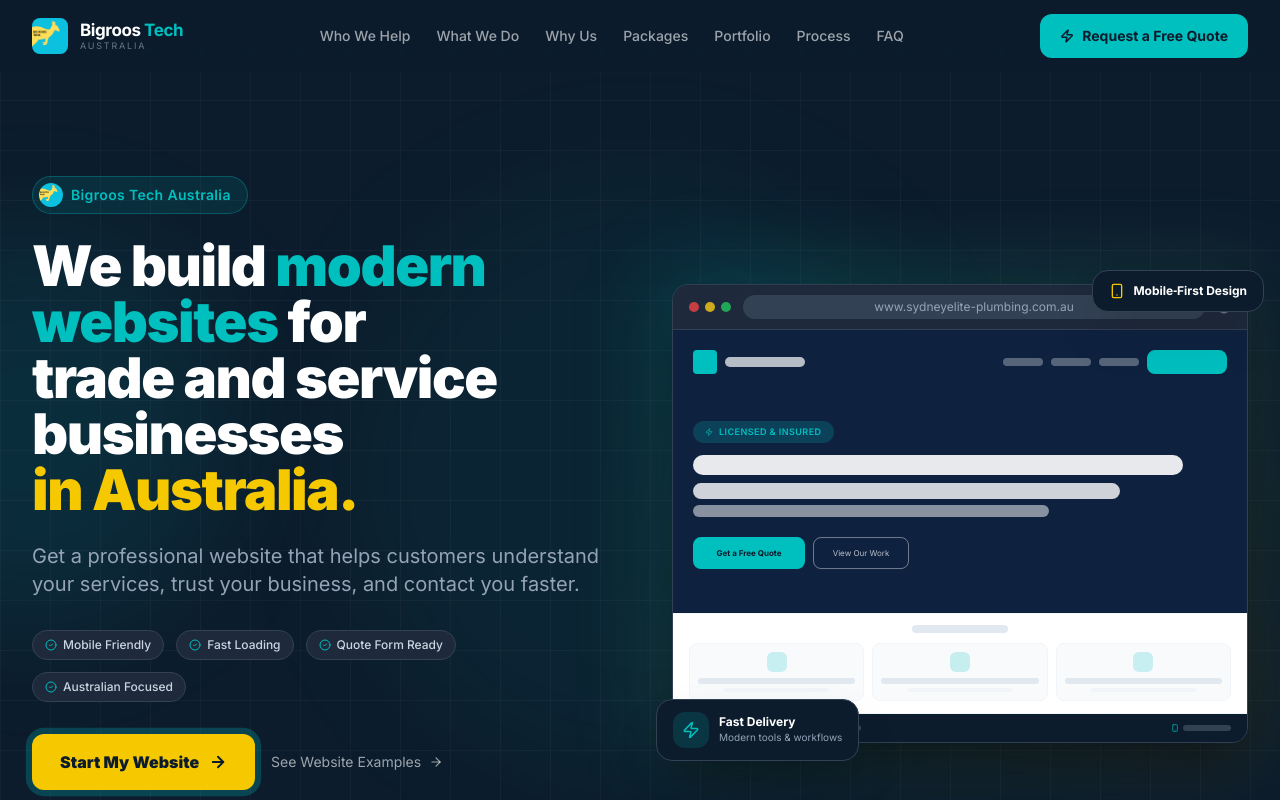
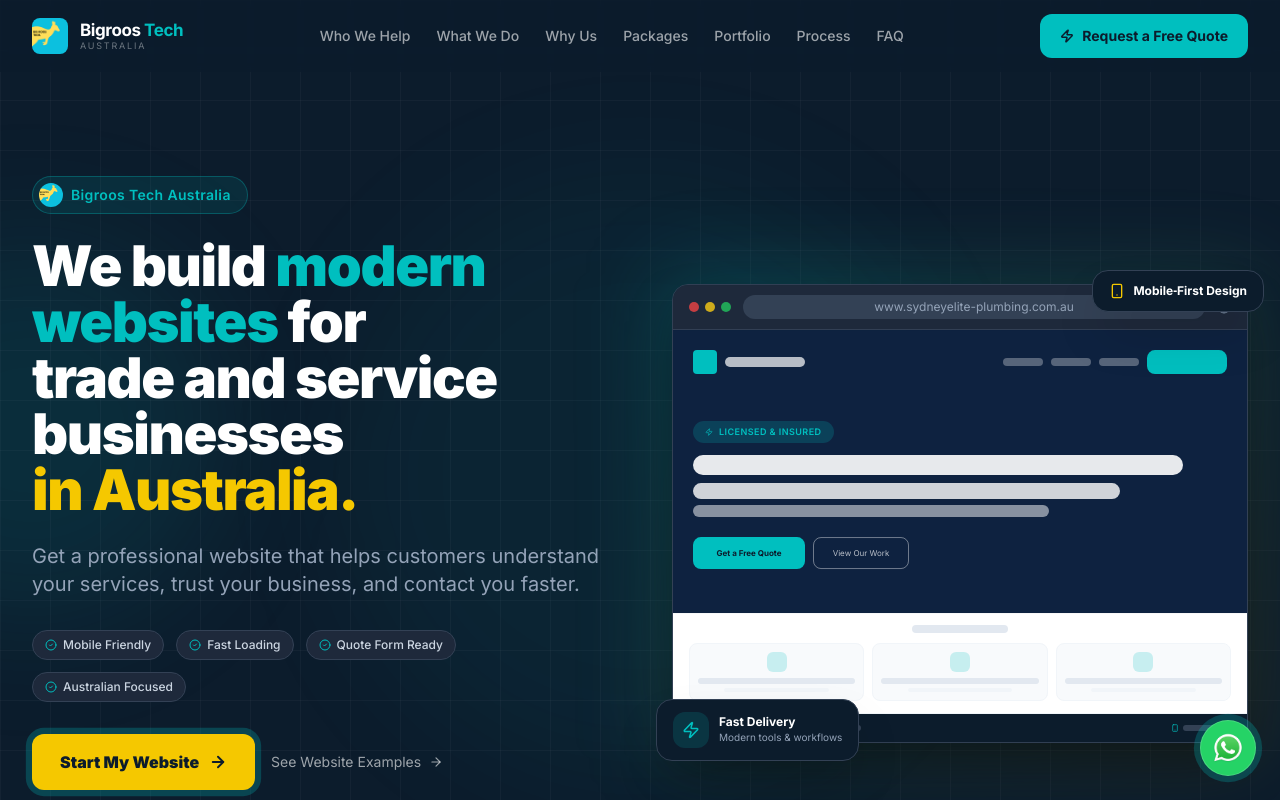
Before and after one commit to dipeshshrestha16/Bigroos, a Next.js app: page / in a window 1280 px wide. Shown: the top 800 px of the page. Built offline with nearby package versions, Linux system fonts and the light colour scheme.

Commit message:
fixed the chat integration into whatsapp chat and fixed some visual cta

```diff
--- a/app/globals.css
+++ b/app/globals.css
@@ -36,6 +36,20 @@
 
   .glow-primary {
     box-shadow: 0 0 30px rgba(0, 191, 191, 0.3);
+  }
+
+  .whatsapp-chat-button {
+    border: 1px solid rgba(255, 255, 255, 0.16);
+    box-shadow: 0 0 16px rgba(37, 211, 102, 0.45), inset 0 0 0 1px rgba(255, 255, 255, 0.12);
+  }
+
+  @keyframes whatsapp-glow {
+    0%, 100% {
+      box-shadow: 0 0 14px rgba(37, 211, 102, 0.45), inset 0 0 0 1px rgba(255, 255, 255, 0.14);
+    }
+    50% {
+      box-shadow: 0 0 26px rgba(37, 211, 102, 0.55), inset 0 0 0 1px rgba(255, 255, 255, 0.2);
+    }
   }
 
   /* Form validation */
--- a/app/layout.tsx
+++ b/app/layout.tsx
@@ -1,5 +1,4 @@
 import type { Metadata } from 'next';
-import Script from 'next/script';
 import './globals.css';
 
 export const metadata: Metadata = {
@@ -105,13 +104,19 @@
       </head>
       <body>
         {children}
-        <Script
-          id="crisp-chat"
-          strategy="afterInteractive"
-          dangerouslySetInnerHTML={{
-            __html: `window.$crisp=[];window.CRISP_WEBSITE_ID="2e81e297-8884-4582-b463-e731f326b4b3";(function(){d=document;s=d.createElement("script");s.src="https://client.crisp.chat/l.js";s.async=1;d.getElementsByTagName("head")[0].appendChild(s);})();`,
-          }}
-        />
+        <a
+          href="https://wa.me/97798xxxxxxxx"
+          target="_blank"
+          rel="noreferrer noopener"
+          aria-label="Open WhatsApp chat"
+          className="fixed bottom-6 right-6 z-50 inline-flex h-14 w-14 items-center justify-center rounded-full bg-[#25D366] text-white transition-transform duration-200 hover:-translate-y-0.5 focus:outline-none focus:ring-2 focus:ring-white focus:ring-offset-2 focus:ring-offset-black whatsapp-chat-button animate-pulse-glow"
+        >
+          <img
+            src="/WhatsApp_icon.png"
+            alt="WhatsApp"
+            className="h-8 w-8"
+          />
+        </a>
       </body>
     </html>
   );
```
Also changed, not shown: public/WhatsApp_icon.png (added).
